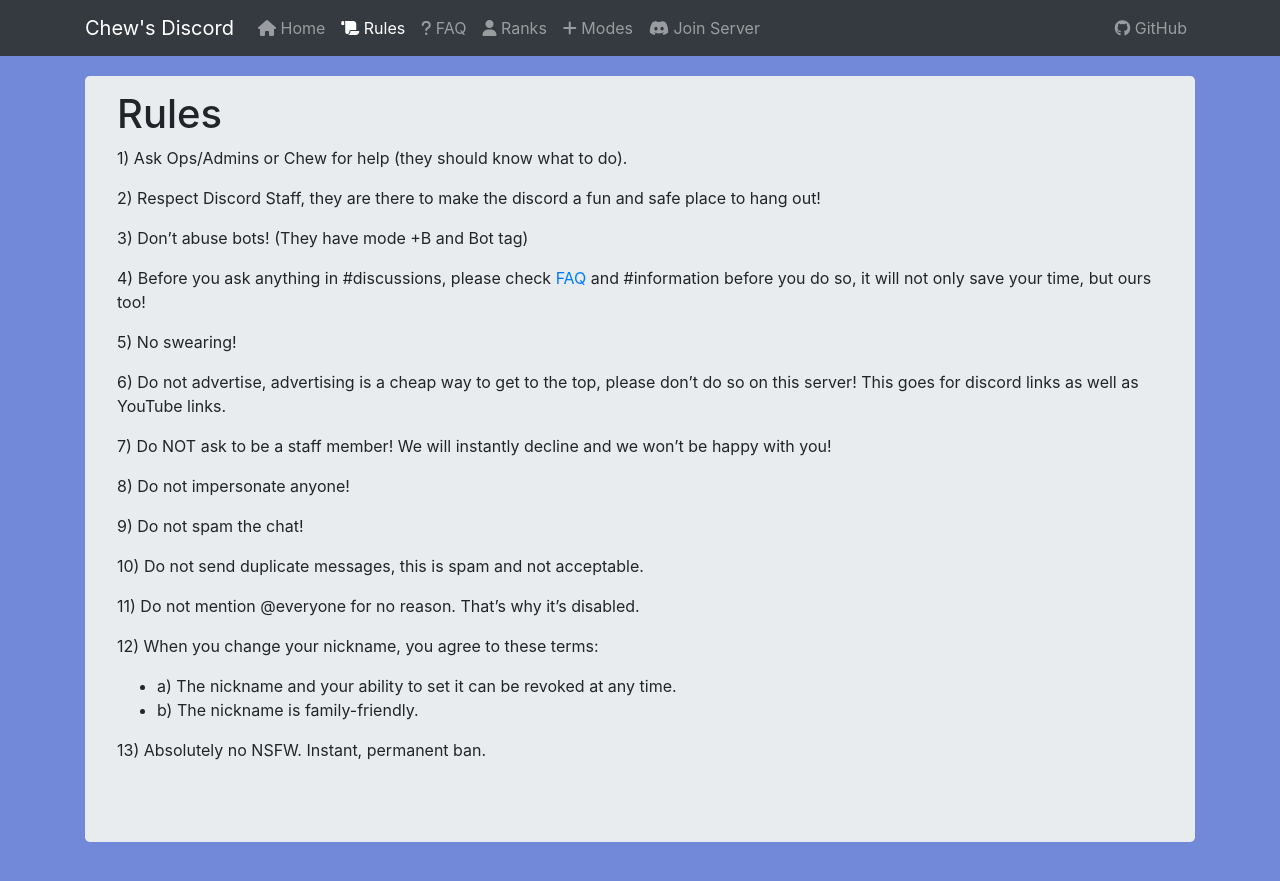
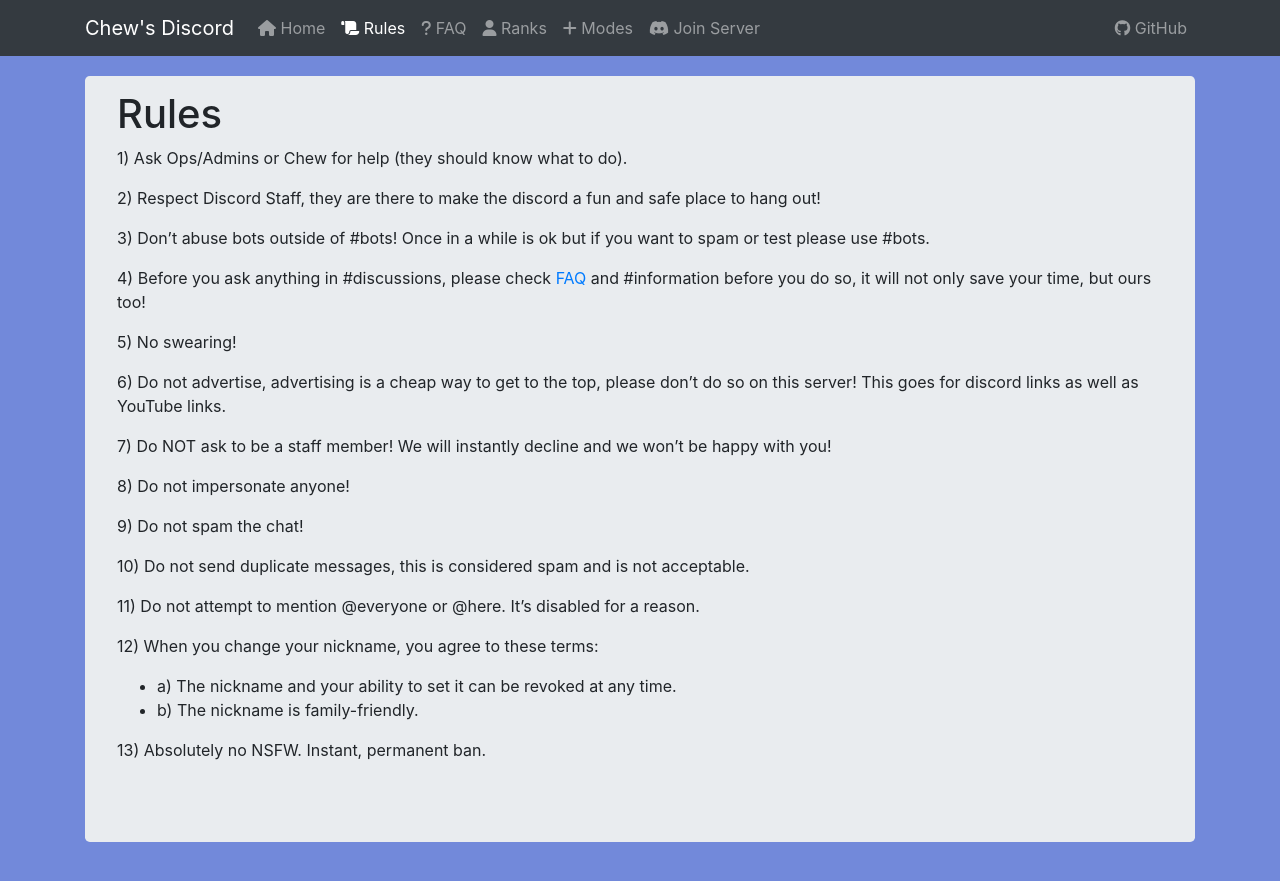
Before and after one commit to Epikest/nutopia, a Jekyll site: the page built from rules.md, in a window 1280 px wide. Shown: the top 881 px of the page. Built offline with Jekyll 4.4.1, drawn with Linux system fonts in a browser that asks for light colours; nearby versions of some CDN libraries.

Commit message:
Change wording on some pages

```diff
--- a/rules.md
+++ b/rules.md
@@ -10,7 +10,7 @@ description: The server rules, make sure to follow!
 
 2) Respect Discord Staff, they are there to make the discord a fun and safe place to hang out!
 
-3) Don't abuse bots! (They have mode +B and Bot tag)
+3) Don't abuse bots outside of #bots! Once in a while is ok but if you want to spam or test please use #bots.
 
 4) Before you ask anything in #discussions, please check [FAQ](faq) and #information before you do so, it will not only save your time, but ours too!
 
@@ -24,9 +24,9 @@ description: The server rules, make sure to follow!
 
 9) Do not spam the chat!
 
-10) Do not send duplicate messages, this is spam and not acceptable.
+10) Do not send duplicate messages, this is considered spam and is not acceptable.
 
-11) Do not mention @everyone for no reason. That's why it's disabled.
+11) Do not attempt to mention @everyone or @here. It's disabled for a reason.
 
 12) When you change your nickname, you agree to these terms:
 - a) The nickname and your ability to set it can be revoked at any time.
```
Also changed, not shown: index.md (+1 -11 lines).
